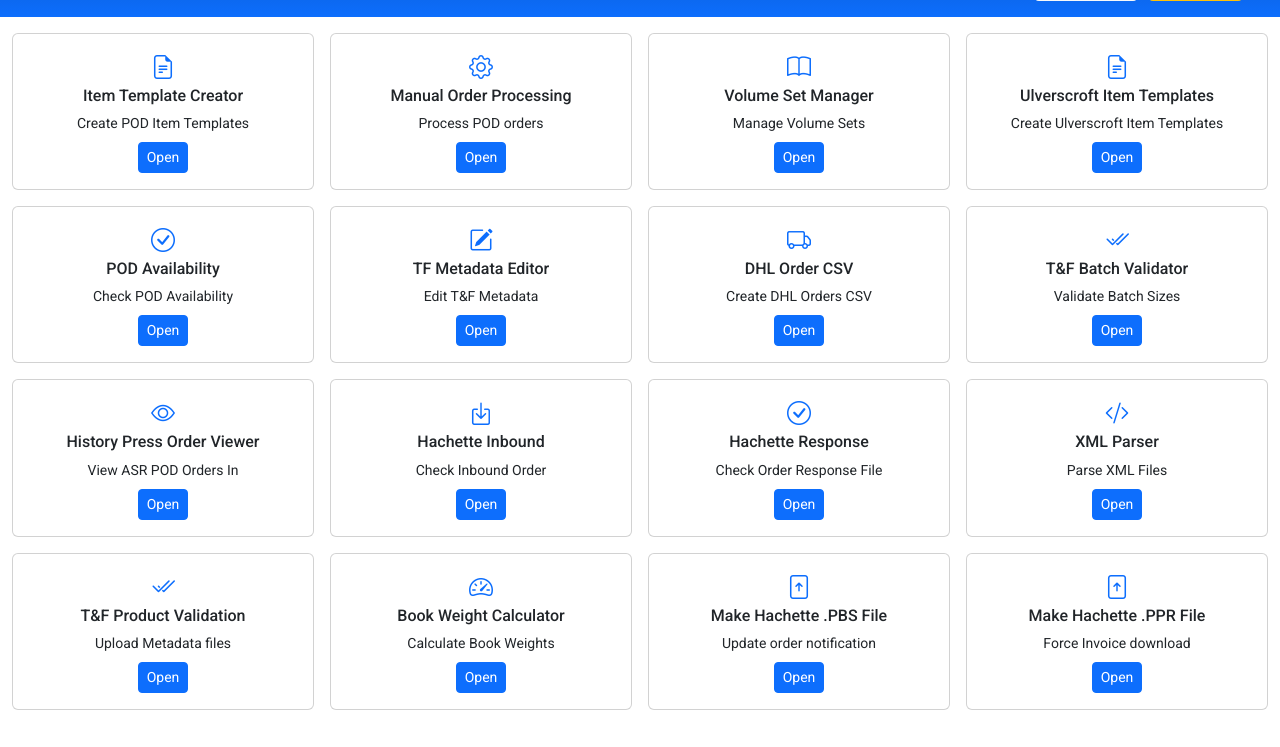
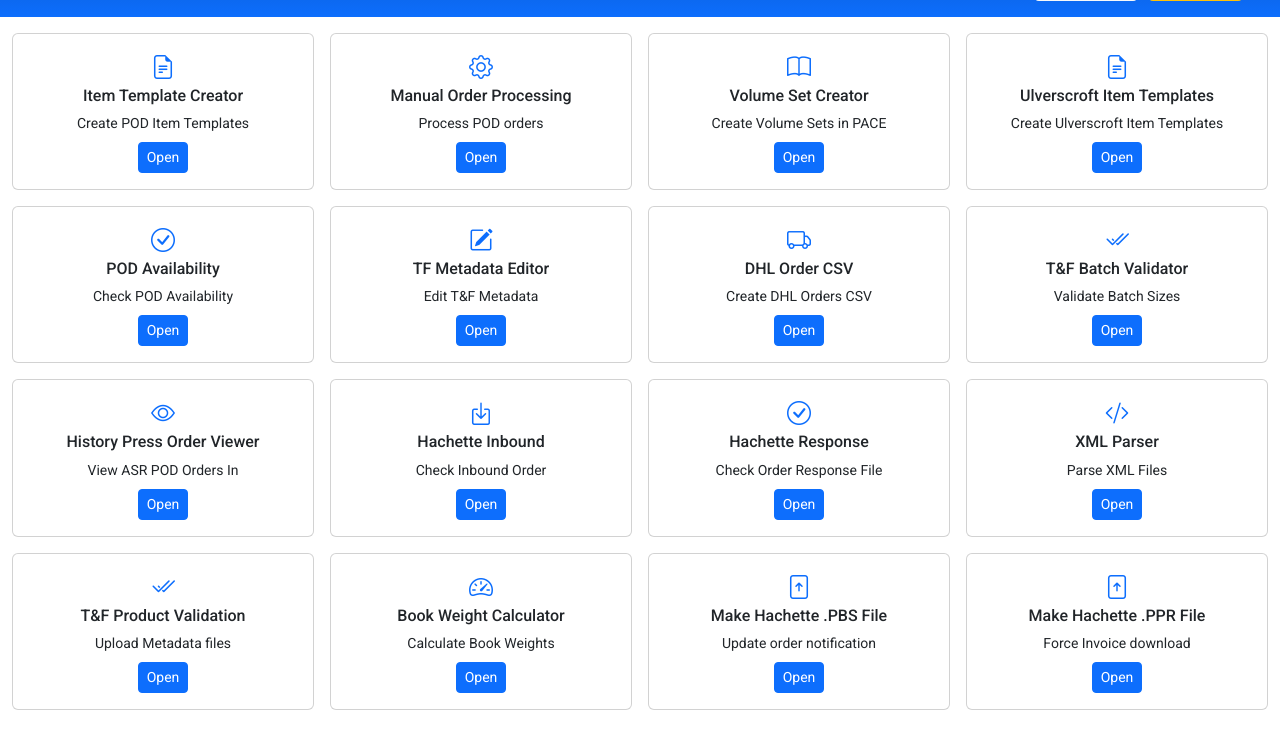
Before and after one commit to tjintranet/POD-Tools-Hub, a plain HTML site: page index.html in a window 1280 px wide. Shown: the part 53-800 px from the top of the page. Drawn offline with nearby package versions, Linux system fonts and the light colour scheme.

Commit message:
Add files via upload

```diff
--- a/index.html
+++ b/index.html
@@ -124,13 +124,13 @@
                 </div>
             </div>
 
-            <!-- Volume Set Manager -->
+            <!-- Volume Set Creator -->
             <div class="col-md-4 col-lg-3">
                 <div class="card tool-card">
                     <div class="card-body text-center">
                         <i class="bi bi-book card-icon"></i>
-                        <h5 class="card-title">Volume Set Manager</h5>
-                        <p class="card-text">Manage Volume Sets</p>
+                        <h5 class="card-title">Volume Set Creator</h5>
+                        <p class="card-text">Create Volume Sets in PACE</p>
                         <a href="https://tjintranet.github.io/Volume-Set-Manager/" class="btn btn-primary btn-sm">Open</a>
                     </div>
                 </div>
```
